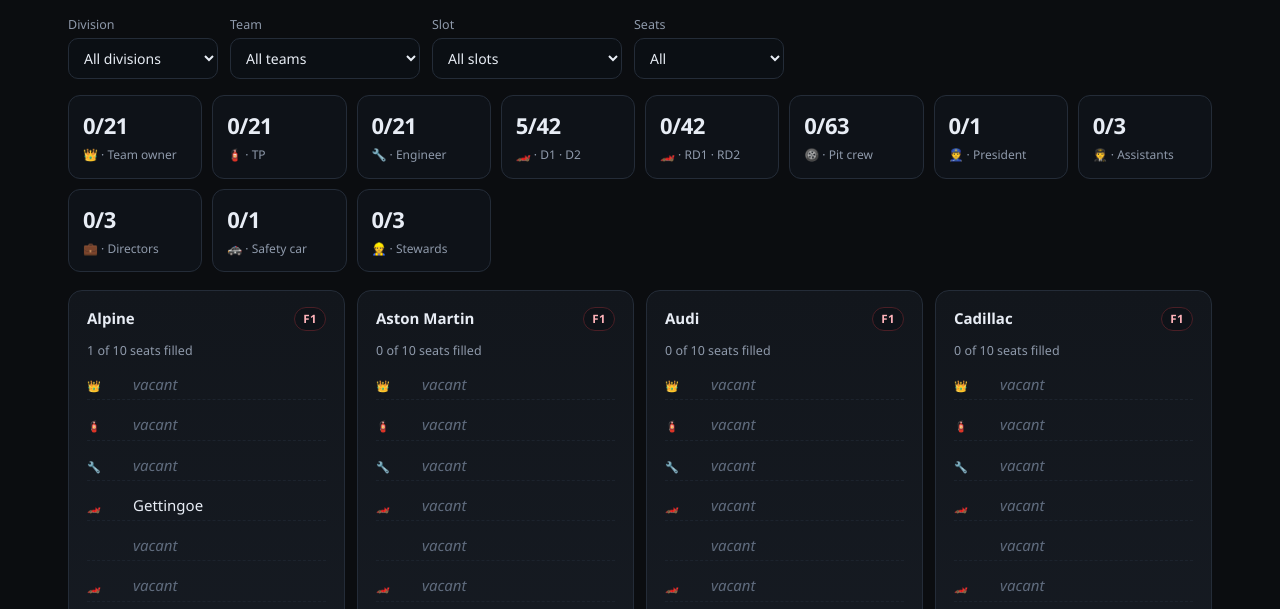
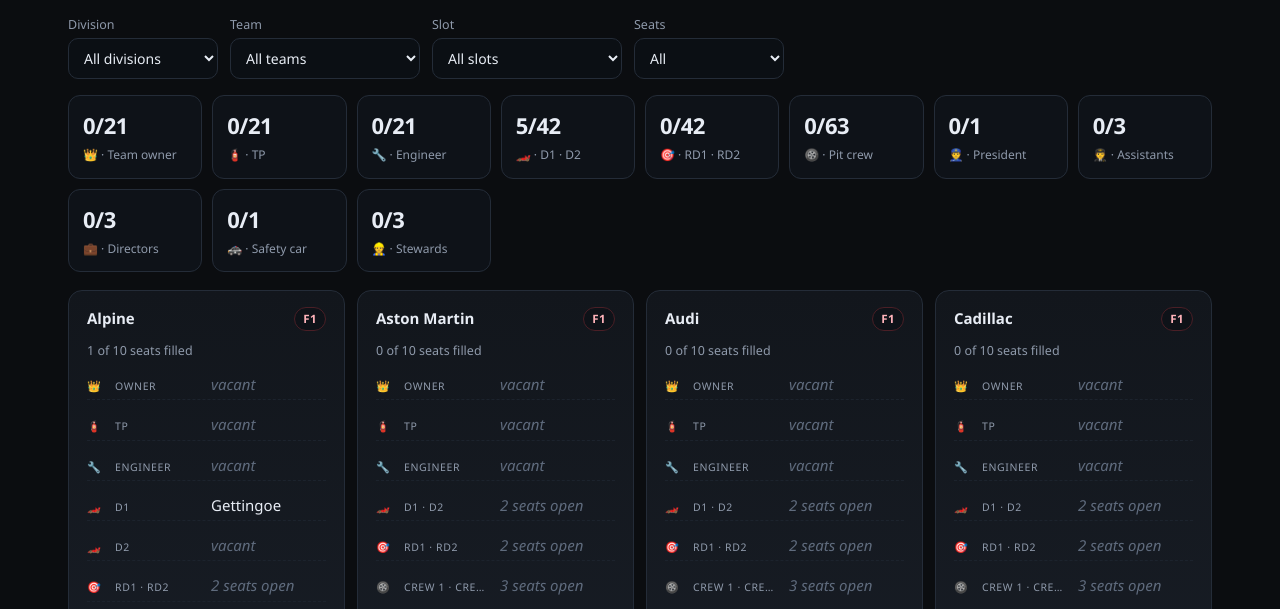
Before and after one commit to OriYelliOcti/Vanta-Racing-Series, a plain HTML site: page grid.html in a window 1280 px wide. Shown: the part 178-787 px from the top of the page. Drawn offline with Linux system fonts and the light colour scheme.

Commit message:
Label grid seats (D1, RD1, crew) and collapse open seats into one line.

```diff
--- a/assets/grid.js
+++ b/assets/grid.js
@@ -98,20 +98,37 @@
       const own = slotsFor(team);
       const rows = [];
 
-      // One line per seat: a slot with capacity 2 is two seats, not one row.
       for (const slot of own) {
         if (slotFilter && slot.key !== slotFilter) continue;
         const members = filledOf(team, slot.key);
         const capacity = Math.max(slot.capacity || 1, members.length);
-        for (let index = 0; index < capacity; index += 1) {
-          const member = members[index];
-          if (state === "open" && member) continue;
-          if (state === "filled" && !member) continue;
+        const seats = slot.seats || [];
+        const seatLabel = (index) =>
+          seats[index] ||
+          (seats.length === 1 ? `${seats[0]} ${index + 1}` : `Seat ${index + 1}`);
+
+        // Every filled seat gets its own line, labelled D1/D2, RD1/RD2, …
+        if (state !== "open") {
+          members.forEach((member, index) => {
+            rows.push(`<div class="slot">
+              <div class="code">${VRS.esc(slot.code)}</div>
+              <div class="seat">${VRS.esc(seatLabel(index))}</div>
+              <div class="who">${VRS.esc(member.name)}</div>
+            </div>`);
+          });
+        }
+
+        // All open seats of one role share a single line.
+        const open = Math.max(0, capacity - members.length);
+        if (open > 0 && state !== "filled") {
+          const label =
+            open === 1
+              ? seatLabel(members.length)
+              : `${seatLabel(members.length)} · ${seatLabel(capacity - 1)}`;
           rows.push(`<div class="slot">
-            <div class="code">${index === 0 ? VRS.esc(slot.code) : ""}</div>
-            <div class="who ${member ? "" : "vacant"}">${
-              member ? VRS.esc(member.name) : "vacant"
-            }</div>
+            <div class="code">${VRS.esc(slot.code)}</div>
+            <div class="seat">${VRS.esc(label)}</div>
+            <div class="who vacant">${open === 1 ? "vacant" : `${open} seats open`}</div>
           </div>`);
         }
       }
--- a/assets/style.css
+++ b/assets/style.css
@@ -98,11 +98,15 @@ p.lead { color: var(--muted); max-width: 62ch; margin: 0 0 18px; }
 .team { display: flex; flex-direction: column; gap: 10px; }
 .team .head { display: flex; justify-content: space-between; align-items: center; gap: 8px; }
 .team .name { font-weight: 700; }
-.slot { display: flex; gap: 8px; align-items: baseline; padding: 3px 0; border-bottom: 1px dashed #1c232d; }
+.slot {
+  display: grid; grid-template-columns: 20px 88px 1fr; gap: 8px;
+  align-items: baseline; padding: 3px 0; border-bottom: 1px dashed #1c232d;
+}
 .slot:last-child { border-bottom: 0; }
-.slot .code {
-  width: 38px; flex: 0 0 38px; font-weight: 800; font-size: 11px;
-  color: var(--muted); letter-spacing: .6px;
+.slot .code { font-weight: 800; font-size: 11px; color: var(--muted); }
+.slot .seat {
+  color: var(--muted); font-size: 10.5px; letter-spacing: .6px;
+  text-transform: uppercase; white-space: nowrap; overflow: hidden; text-overflow: ellipsis;
 }
 .slot .who { color: var(--ink); }
 .slot .who.vacant { color: #5f6b7d; font-style: italic; }
--- a/data/config.json
+++ b/data/config.json
@@ -3,22 +3,149 @@
   "season": "2026",
   "discordInvite": "https://discord.gg/cQ2YSaeqQG",
   "syncHours": 5,
-  "divisions": ["F1", "F2"],
+  "divisions": [
+    "F1",
+    "F2"
+  ],
   "slots": [
-    { "key": "boss", "code": "👑", "label": "Team owner", "capacity": 1 },
-    { "key": "principal", "code": "🧯", "label": "TP", "capacity": 1 },
-    { "key": "engineer", "code": "🔧", "label": "Engineer", "capacity": 1 },
-    { "key": "driver", "code": "🏎️", "label": "D1 · D2", "capacity": 2 },
-    { "key": "reserve", "code": "🏎️", "label": "RD1 · RD2", "capacity": 2 },
-    { "key": "crew", "code": "🛞", "label": "Pit crew", "capacity": 3 },
-    { "key": "president", "code": "👮", "label": "President", "capacity": 1, "teams": ["fia"] },
-    { "key": "assistants", "code": "🧑‍✈️", "label": "Assistants", "capacity": 3, "teams": ["fia"] },
-    { "key": "directors", "code": "💼", "label": "Directors", "capacity": 3, "teams": ["fia"] },
-    { "key": "safety", "code": "🚓", "label": "Safety car", "capacity": 1, "teams": ["fia"] },
-    { "key": "stewards", "code": "👷", "label": "Stewards", "capacity": 3, "teams": ["fia"] }
+    {
+      "key": "boss",
+      "code": "👑",
+      "label": "Team owner",
+      "capacity": 1,
+      "seats": [
+        "OWNER"
+      ]
+    },
+    {
+      "key": "principal",
+      "code": "🧯",
+      "label": "TP",
+      "capacity": 1,
+      "seats": [
+        "TP"
+      ]
+    },
+    {
+      "key": "engineer",
+      "code": "🔧",
+      "label": "Engineer",
+      "capacity": 1,
+      "seats": [
+        "ENGINEER"
+      ]
+    },
+    {
+      "key": "driver",
+      "code": "🏎️",
+      "label": "D1 · D2",
+      "capacity": 2,
+      "seats": [
+        "D1",
+        "D2"
+      ]
+    },
+    {
+      "key": "reserve",
+      "code": "🎯",
+      "label": "RD1 · RD2",
+      "capacity": 2,
+      "seats": [
+        "RD1",
+        "RD2"
+      ]
+    },
+    {
+      "key": "crew",
+      "code": "🛞",
+      "label": "Pit crew",
+      "capacity": 3,
+      "seats": [
+        "CREW 1",
+        "CREW 2",
+        "CREW 3"
+      ]
+    },
+    {
+      "key": "president",
+      "code": "👮",
+      "label": "President",
+      "capacity": 1,
+      "teams": [
+        "fia"
+      ],
+      "seats": [
+        "PRESIDENT"
+      ]
+    },
+    {
+      "key": "assistants",
+      "code": "🧑‍✈️",
+      "label": "Assistants",
+      "capacity": 3,
+      "teams": [
+        "fia"
+      ],
+      "seats": [
+        "ASSISTANT 1",
+        "ASSISTANT 2",
+        "ASSISTANT 3"
+      ]
+    },
+    {
+      "key": "directors",
+      "code": "💼",
+      "label": "Directors",
+      "capacity": 3,
+      "teams": [
+        "fia"
+      ],
+      "seats": [
+        "DIRECTOR 1",
+        "DIRECTOR 2",
+        "DIRECTOR 3"
+      ]
+    },
+    {
+      "key": "safety",
+      "code": "🚓",
+      "label": "Safety car",
+      "capacity": 1,
+      "teams": [
+        "fia"
+      ],
+      "seats": [
+        "SAFETY CAR"
+      ]
+    },
+    {
+      "key": "stewards",
+      "code": "👷",
+      "label": "Stewards",
+      "capacity": 3,
+      "teams": [
+        "fia"
+      ],
+      "seats": [
+        "STEWARD 1",
+        "STEWARD 2",
+        "STEWARD 3"
+      ]
+    }
   ],
   "scoring": {
-    "race": [25, 18, 15, 12, 10, 8, 6, 4, 2, 1],
+    "race": [
+      25,
+      18,
+      15,
+      12,
+      10,
+      8,
+      6,
+      4,
+      2,
+      1
+    ],
     "fastestLap": 1,
     "pole": 0
   },
--- a/grid.html
+++ b/grid.html
@@ -5,11 +5,11 @@
   <meta name="viewport" content="width=device-width, initial-scale=1">
   <title>The grid</title>
   <link rel="icon" type="image/png" href="assets/favicon.png">
-  <link rel="stylesheet" href="assets/style.css?v=20261121">
+  <link rel="stylesheet" href="assets/style.css?v=20261122">
 </head>
 <body>
   <main class="wrap"><div id="app"><p class="muted">Loading…</p></div></main>
-  <script src="assets/app.js?v=20261121"></script>
-  <script src="assets/grid.js?v=20261121"></script>
+  <script src="assets/app.js?v=20261122"></script>
+  <script src="assets/grid.js?v=20261122"></script>
 </body>
 </html>
```
Also changed, not shown: fantasy.html (+3 -3 lines), index.html (+2 -2 lines), races.html (+3 -3 lines), schedule.html (+3 -3 lines), stewards.html (+3 -3 lines).
